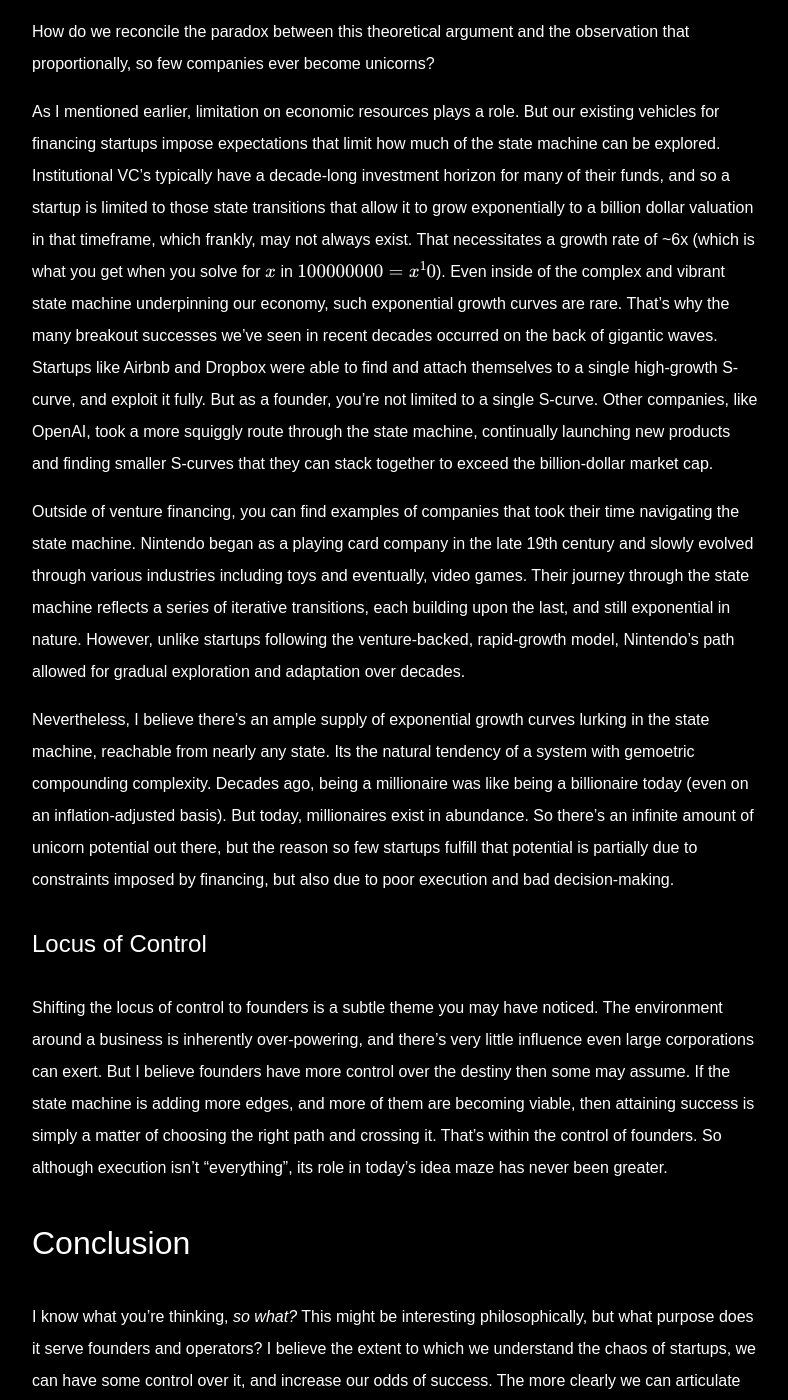
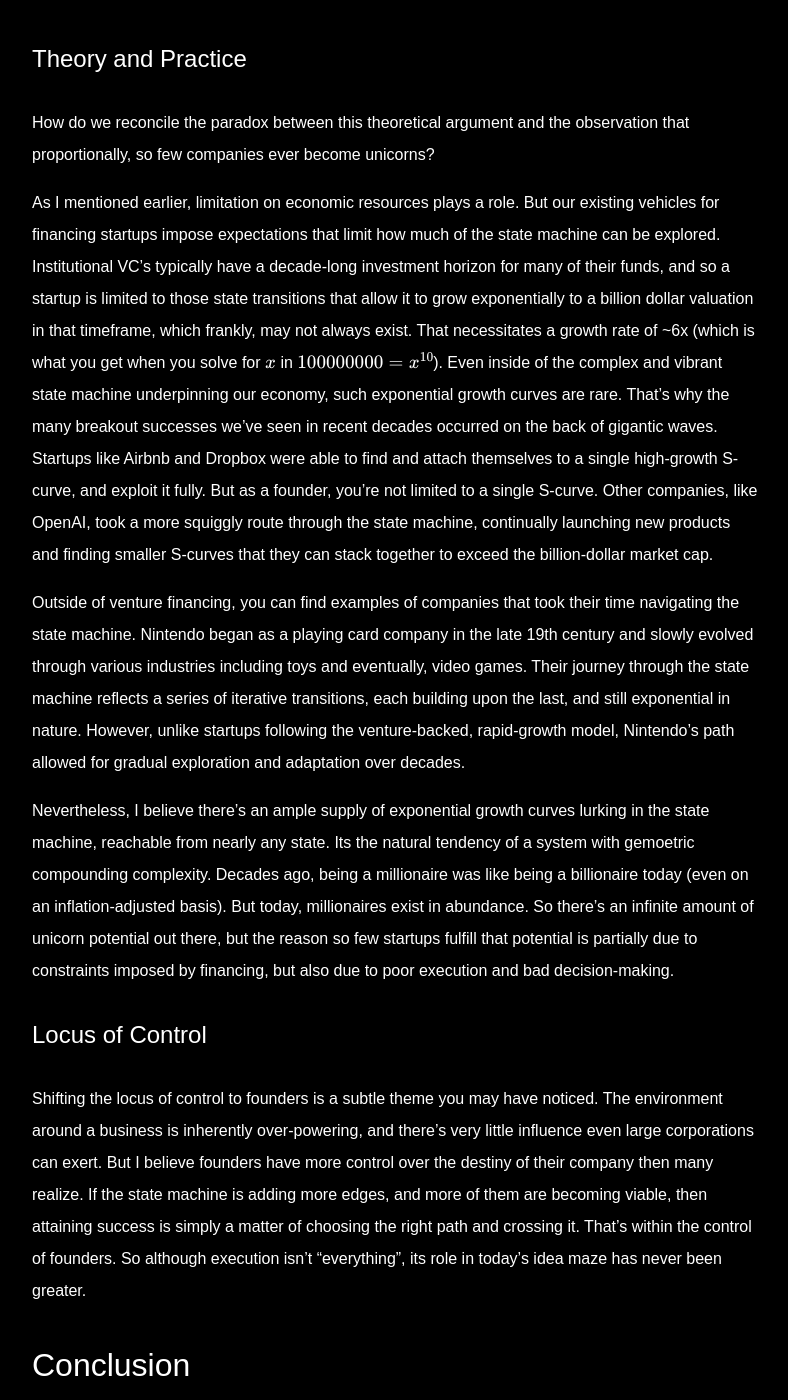
Before and after one commit to hardik-vala/hardik-vala, a Jekyll site: the page built from _posts/2024-07-01-can-any-company-become-a-unicorn.md, in a window 1280 px wide and 1400 px high, scrolled down 8678 px. Shown: the whole window, without its empty margins (244-1032 px from the left). Built offline with Jekyll 4.4.1, drawn with Linux system fonts in a browser that asks for light colours; some of the changed text lies outside the part shown.

Commit message:
Proofread.

```diff
--- a/_posts/2024-07-01-can-any-company-become-a-unicorn.md
+++ b/_posts/2024-07-01-can-any-company-become-a-unicorn.md
@@ -82,7 +82,7 @@
 
 ### Cash Balance
 
-When you unpack a company's balance sheet (a company's "state" in our framework), a key component is the cash balance, $$s = {B, ...}$$. It's the health bar of the business, and it can withstand damage or it can accrue health points, but if it ever drops to 0, then the business becomes insolvent. This marks the death of the company and it ceases to exist in the state machine. The growth or depletion rate ($$\sigma$$) in cash reserves can heavily influence whether a company is veering towards or away from death. Take WeWork as a cautionary tale. Even though it survived, a period of irresponsible spending in aggressive expansion and extravagant purchases (eg. upscale interior designs, lavish employee perks) contributed to a loss in investor confidence (huge dip in $$\delta$$), and ultimately its failed IPO in 2019. And its struggled ever since.
+When you unpack a company's balance sheet (a company's "state" in our framework), a key component is the cash balance, $$s = \{B, ...\}$$. It's the health bar of the business, and it can withstand damage or it can accrue health points, but if it ever drops to 0, then the business becomes insolvent. This marks the death of the company and it ceases to exist in the state machine. The growth or depletion rate ($$\sigma$$) in cash reserves can heavily influence whether a company is veering towards or away from death. Take WeWork as a cautionary tale. Even though it survived, a period of irresponsible spending in aggressive expansion and extravagant purchases (eg. upscale interior designs, lavish employee perks) contributed to a loss in investor confidence (huge dip in $$\delta$$), and ultimately its failed IPO in 2019. And its struggled ever since.
 
 For early-stage startups, managing cash is so important. Many are probably operating with negative cash flow so they need to strike PMF before the timer runs out. Negative returns are a reflection of an un-workable business model, and can diminish a team's ability to fundraise ($$\delta$$), thereby reducing optionality in state movements. Escaping this rut means nailing PMF and the best way to do that is by increasing the number of "shots on goal." The more quality attempts a company can take at hitting PMF, the more likely it will succeed. So the number of hypotheses you can afford to test is a good way to thinking about cash in a pre-PMF startup. A highly-capable team can sustain a high rate of execution (high $$\alpha$$), and iterate through more hypotheses, outpacing burn, until they find PMF.
 
@@ -125,7 +130,7 @@
 
 How do we reconcile the paradox between this theoretical argument and the observation that proportionally, so few companies ever become unicorns?
 
-As I mentioned earlier, limitation on economic resources plays a role. But our existing vehicles for financing startups impose expectations that limit how much of the state machine can be explored. Institutional VC's typically have a decade-long investment horizon for many of their funds, and so a startup is limited to those state transitions that allow it to grow exponentially to a billion dollar valuation in that timeframe, which frankly, may not always exist. That necessitates a growth rate of ~6x (which is what you get when you solve for $$x$$ in $$100000000 = x^10$$). Even inside of the complex and vibrant state machine underpinning our economy, such exponential growth curves are rare. That's why the many breakout successes we've seen in recent decades occurred on the back of gigantic waves. Startups like Airbnb and Dropbox were able to find and attach themselves to a single high-growth S-curve, and exploit it fully. But as a founder, you're not limited to a single S-curve. Other companies, like OpenAI, took a more squiggly route through the state machine, continually launching new products and finding smaller S-curves that they can stack together to exceed the billion-dollar market cap.
+As I mentioned earlier, limitation on economic resources plays a role. But our existing vehicles for financing startups impose expectations that limit how much of the state machine can be explored. Institutional VC's typically have a decade-long investment horizon for many of their funds, and so a startup is limited to those state transitions that allow it to grow exponentially to a billion dollar valuation in that timeframe, which frankly, may not always exist. That necessitates a growth rate of ~6x (which is what you get when you solve for $$x$$ in $$100000000 = x^{10}$$). Even inside of the complex and vibrant state machine underpinning our economy, such exponential growth curves are rare. That's why the many breakout successes we've seen in recent decades occurred on the back of gigantic waves. Startups like Airbnb and Dropbox were able to find and attach themselves to a single high-growth S-curve, and exploit it fully. But as a founder, you're not limited to a single S-curve. Other companies, like OpenAI, took a more squiggly route through the state machine, continually launching new products and finding smaller S-curves that they can stack together to exceed the billion-dollar market cap.
 
 Outside of venture financing, you can find examples of companies that took their time navigating the state machine. Nintendo began as a playing card company in the late 19th century and slowly evolved through various industries including toys and eventually, video games. Their journey through the state machine reflects a series of iterative transitions, each building upon the last, and still exponential in nature. However, unlike startups following the venture-backed, rapid-growth model, Nintendo's path allowed for gradual exploration and adaptation over decades.
 
@@ -133,7 +138,7 @@
 
 ### Locus of Control
 
-Shifting the locus of control to founders is a subtle theme you may have noticed. The environment around a business is inherently over-powering, and there's very little influence even large corporations can exert. But I believe founders have more control over the destiny then some may assume. If the state machine is adding more edges, and more of them are becoming viable, then attaining success is simply a matter of choosing the right path and crossing it. That's within the control of founders. So although execution isn't "everything", its role in today's idea maze has never been greater.
+Shifting the locus of control to founders is a subtle theme you may have noticed. The environment around a business is inherently over-powering, and there's very little influence even large corporations can exert. But I believe founders have more control over the destiny of their company then many realize. If the state machine is adding more edges, and more of them are becoming viable, then attaining success is simply a matter of choosing the right path and crossing it. That's within the control of founders. So although execution isn't "everything", its role in today's idea maze has never been greater.
 
 ## Conclusion
 
```
Also changed, not shown: other parts of _posts/2024-07-01-can-any-company-become-a-unicorn.md (+8 -3 lines).
